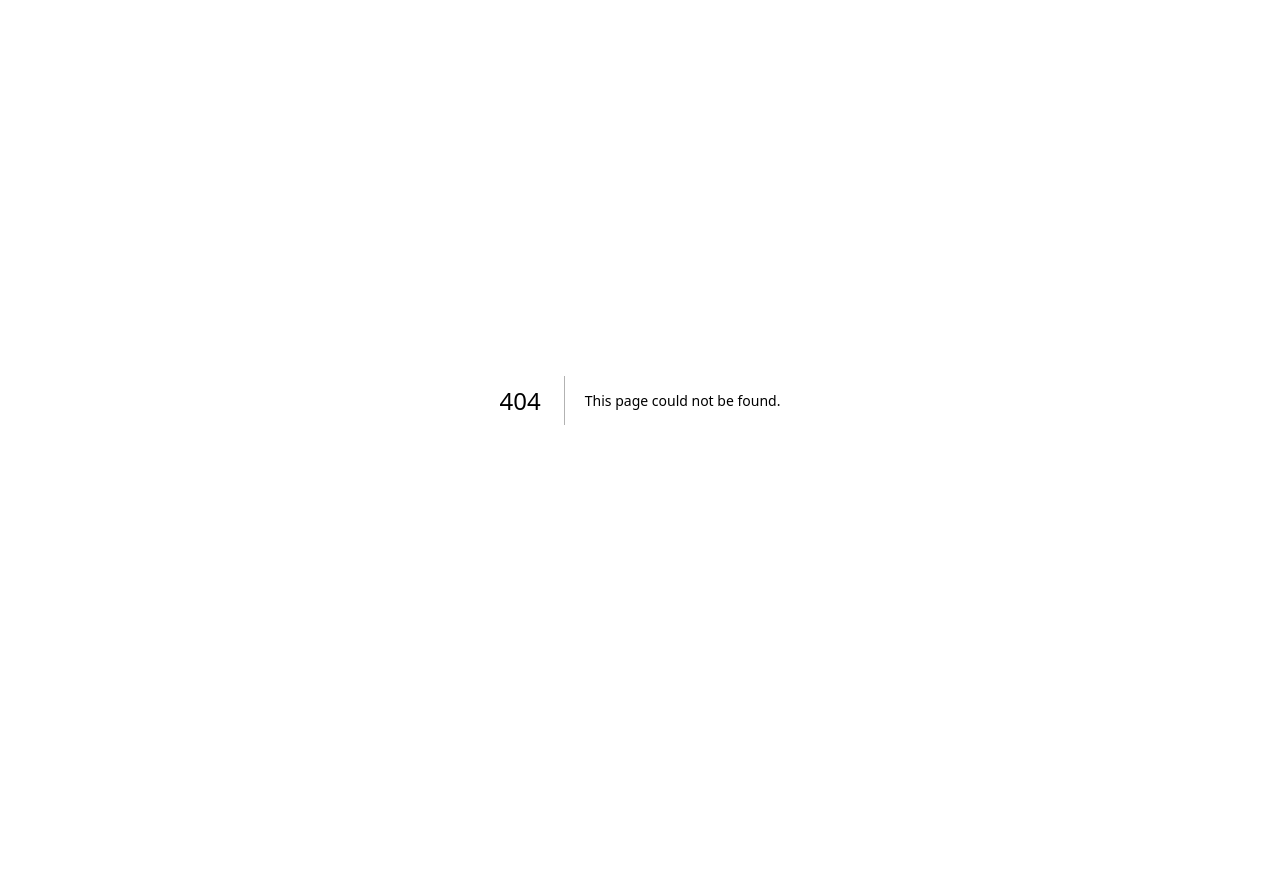
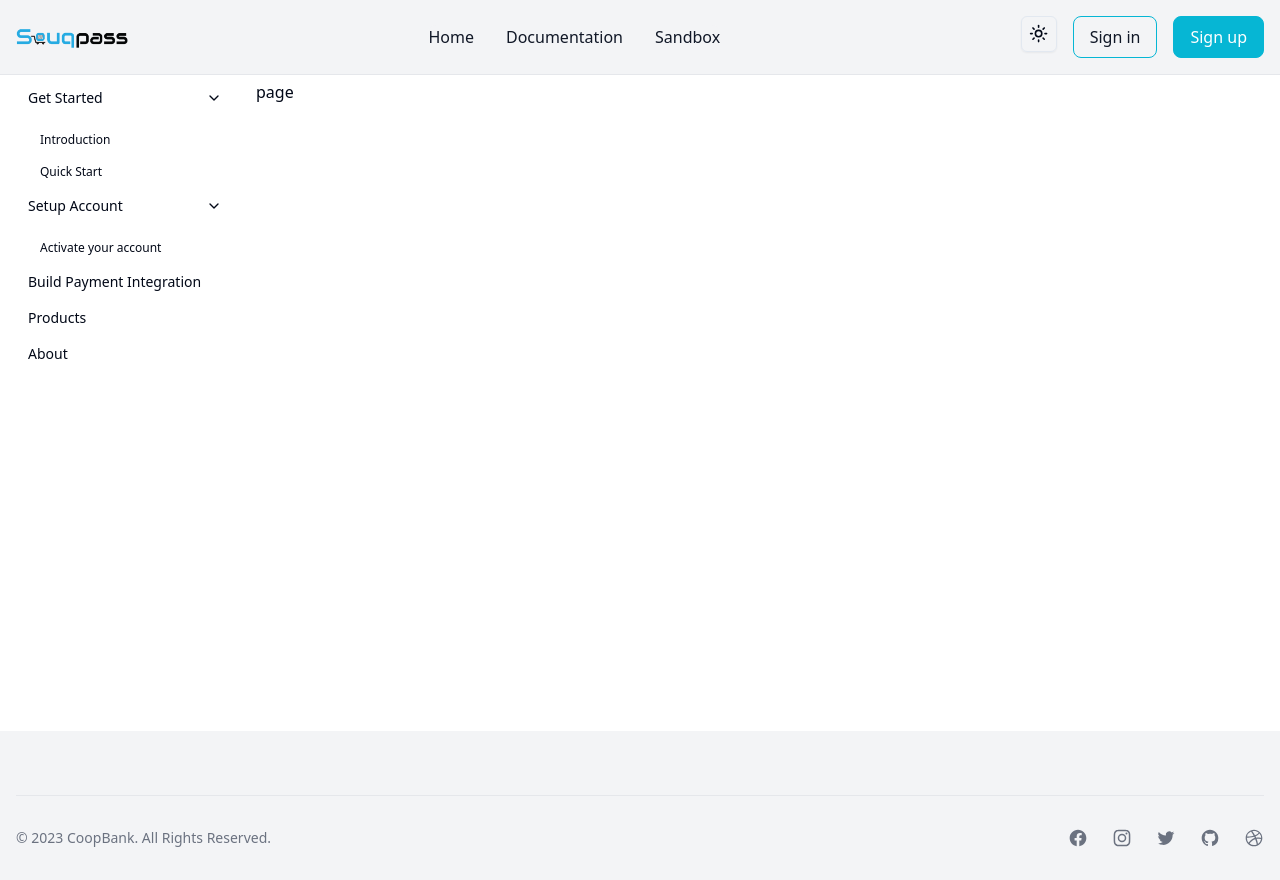
Before and after one commit to MuhidinM/souqGateway, a Next.js app: page /documentation/activateaccount in a window 1280 px wide. Before the commit this address had no page. Before the commit the page ends 800 px from the top, so only its background shows below. Built offline with nearby package versions, Linux system fonts and the light colour scheme.

Commit message:
documentation done for now

```diff
--- /dev/null
+++ b/app/documentation/activateaccount/page.tsx
@@ -0,0 +1,9 @@
+import React from 'react'
+
+const page = () => {
+  return (
+    <div>page</div>
+  )
+}
+
+export default page
--- a/app/documentation/integration/page.tsx
+++ b/app/documentation/integration/page.tsx
@@ -16,8 +16,7 @@ const pages = () => {
   );
 };
 
-  export default Code;
-  `;
+export default Code;`;
 
   return (
     <div>
--- /dev/null
+++ b/app/documentation/quickstart/page.tsx
@@ -0,0 +1,9 @@
+import React from 'react'
+
+const page = () => {
+  return (
+    <div>page</div>
+  )
+}
+
+export default page
```
Lines whose indentation alone changed are shown as unchanged.
